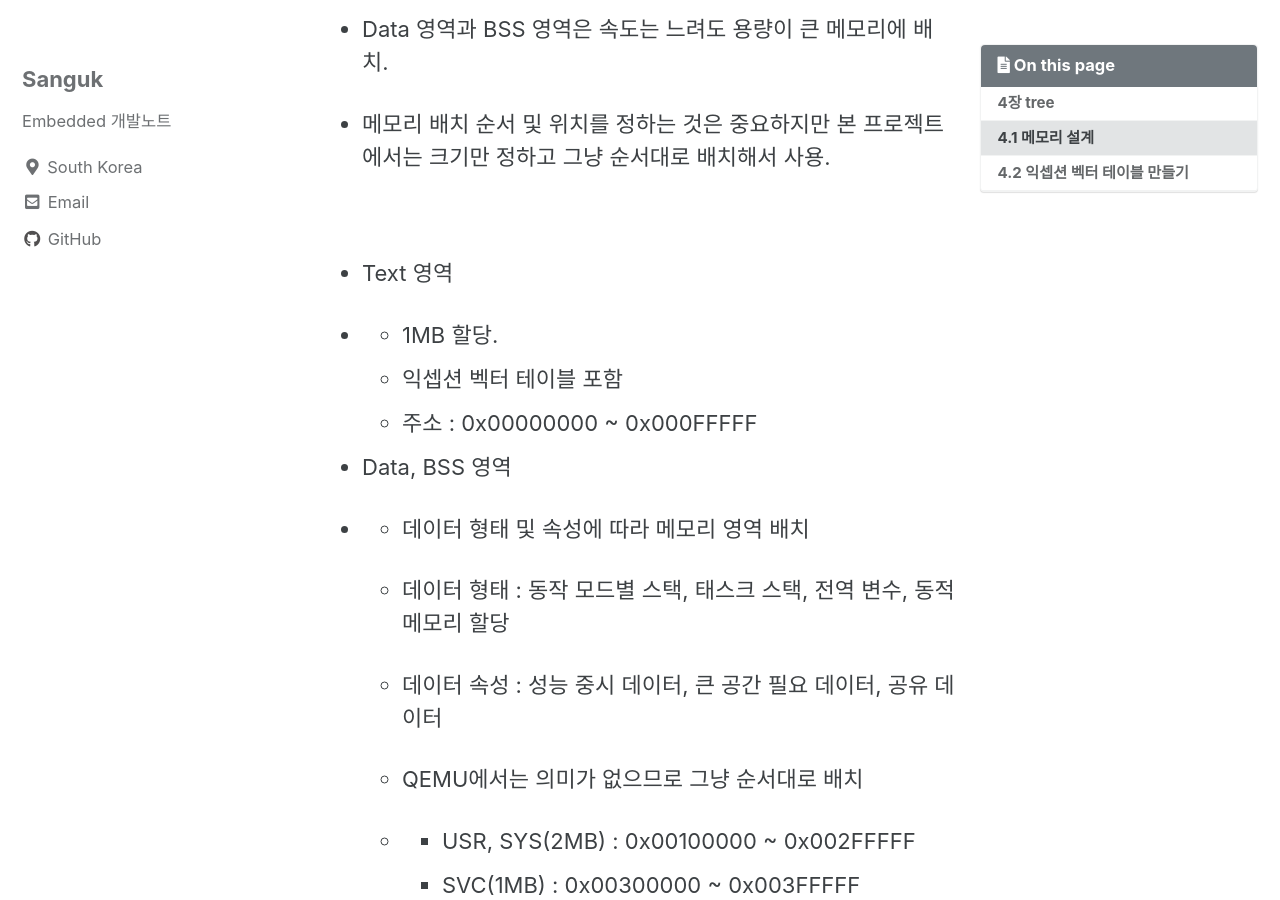
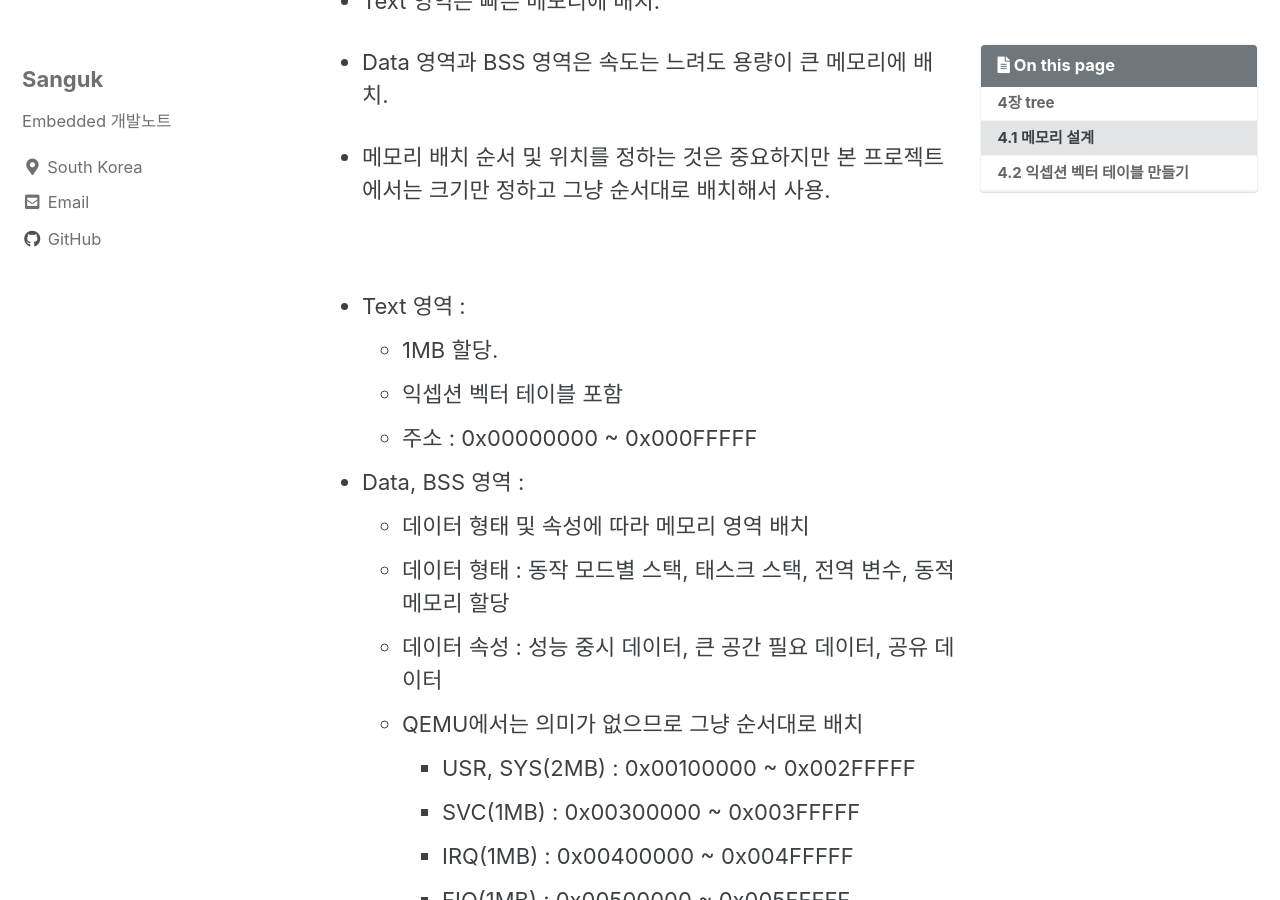
Before and after one commit to SangukisMe/SangukisMe.github.io, a Jekyll site: the page built from _posts/2021-07-13-부팅하기(1).md, in a window 1280 px wide and 900 px high, scrolled down 1109 px. Built offline with Jekyll 4.4.1, drawn with Linux system fonts in a browser that asks for light colours; cached includes are drawn as plain includes; some of the changed text lies outside the part shown.

```diff
--- a/_posts/2021-07-13-부팅하기(1).md
+++ b/_posts/2021-07-13-부팅하기(1).md
@@ -49,23 +49,16 @@ last_modified_at: 2021-07-13
 
  <br/>
 
-- Text 영역
-
-- - 1MB 할당.
+- Text 영역 :
+  - 1MB 할당.
   - 익셉션 벡터 테이블 포함
   - 주소 :      0x00000000 ~ 0x000FFFFF
-
-- Data, BSS 영역
-
-- - 데이터 형태 및 속성에 따라 메모리 영역 배치
-
+- Data, BSS 영역 :
+  - 데이터 형태 및 속성에 따라 메모리 영역 배치
   - 데이터 형태 : 동작 모드별 스택, 태스크 스택, 전역 변수, 동적 메모리 할당
-
   - 데이터 속성 : 성능 중시 데이터, 큰 공간 필요 데이터, 공유 데이터
-
   - QEMU에서는 의미가 없으므로 그냥 순서대로 배치
-
-  - - USR,       SYS(2MB) : 0x00100000 ~ 0x002FFFFF
+    - USR,       SYS(2MB) : 0x00100000 ~ 0x002FFFFF
     - SVC(1MB)       : 0x00300000 ~ 0x003FFFFF
     - IRQ(1MB)       : 0x00400000 ~ 0x004FFFFF
     - FIQ(1MB)       : 0x00500000 ~ 0x005FFFFF
```
Also changed, not shown: _posts/2021-07-13-부팅하기(2).md (+6 -7 lines), _posts/2021-07-13-부팅하기(3).md (+1 -1 lines), _posts/2021-07-12-일단 시작하기(1).md (line endings or trailing spaces).
